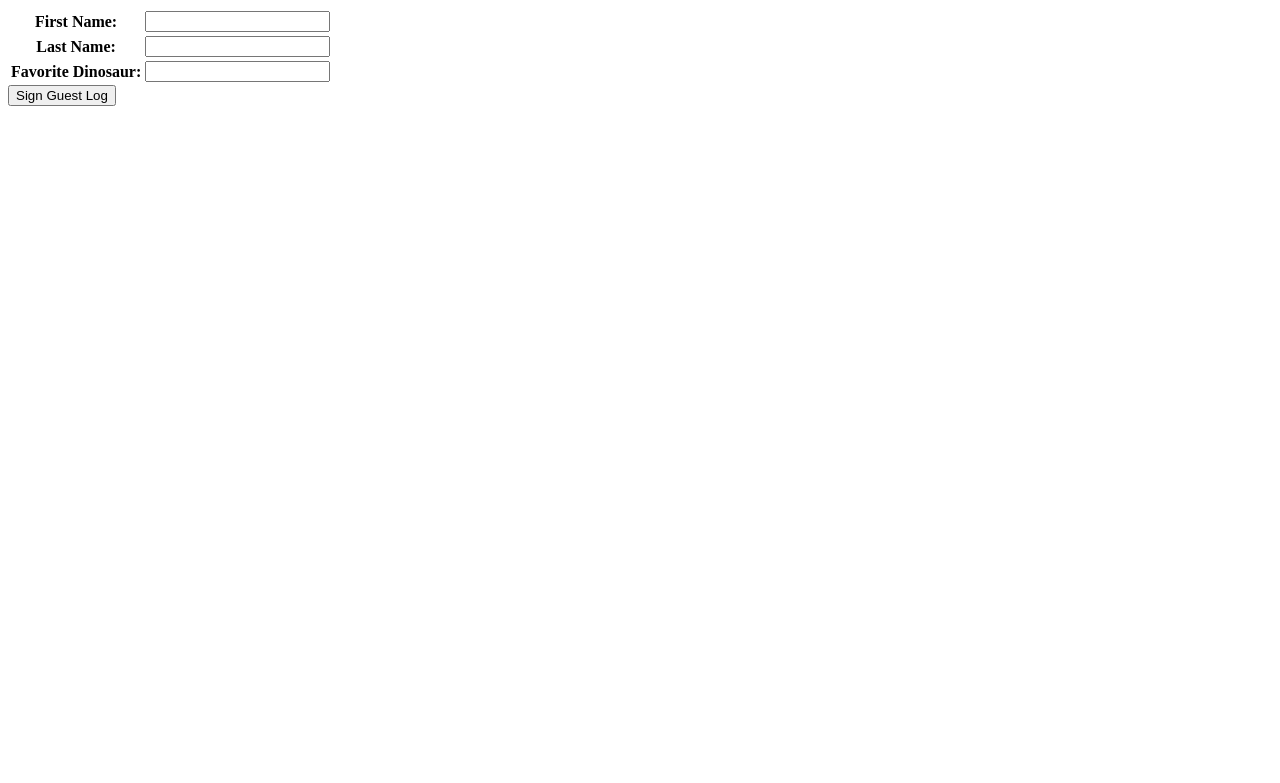
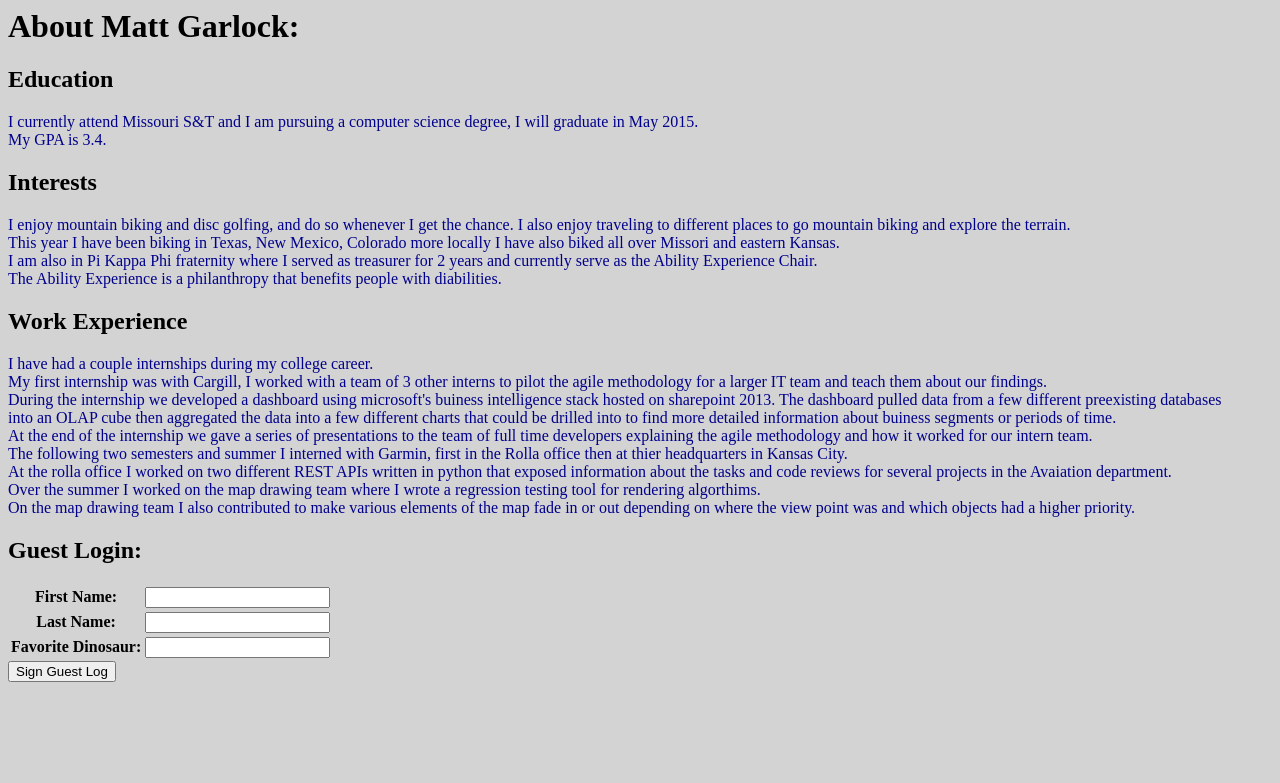
Before and after one commit to mgarlock/LumateDeveloperChallenge, a Django app: template guestBook/templates/guestBook/create_log.html in a window 1280 px wide. Shown: the top 783 px of the page. Run offline with Django 3.2, Linux system fonts and the light colour scheme; the template is opened without the code that fills it: values that come from a table or form of the project are taken from there, others are empty; parts of the project's set-up code (start-up, migrations or seed data) failed here and were passed over.

Commit message:
Added information about myself

```diff
--- a/guestBook/templates/guestBook/create_log.html
+++ b/guestBook/templates/guestBook/create_log.html
@@ -1,3 +1,49 @@
+<html>
+<head>
+<style>
+  body {background-color:lightgrey;}
+  h1   {color:black;}
+  h2   {color:black;}
+  p    {color:darkblue;}
+</style>
+</head>
+<body>
+  <h1>About Matt Garlock:</h1>
+  <h2>Education</h2>
+    <p>I currently attend Missouri S&T and I am pursuing a computer science
+    degree, I will graduate in May 2015.<br>  My GPA is 3.4.</p>
+  <h2>Interests</h2>
+    <p>I enjoy mountain biking and disc golfing, and do so whenever I get
+    the chance.  I also enjoy traveling to different places to go mountain
+    biking and explore the terrain.<br> This year I have been biking in Texas, New
+    Mexico, Colorado more locally I have also biked all over Missori and eastern Kansas.<br>  I am also
+    in Pi Kappa Phi fraternity where I served as treasurer for 2 years and
+    currently serve as the Ability Experience Chair.<br>  The Ability
+    Experience is a philanthropy that benefits people with diabilities.
+  <h2>Work Experience</h2>
+    <p>I have had a couple internships during my college career.<br>  My
+    first internship was with Cargill, I worked with a team of 3 other
+    interns to pilot the agile methodology for a larger IT team and teach
+    them about our findings.<br>  During the internship we developed a
+    dashboard using microsoft's buiness intelligence stack hosted on
+    sharepoint 2013.  The dashboard pulled data from a few different
+    preexisting databases<br> into an OLAP cube then aggregated the data into a
+    few different charts that could be drilled into to find more detailed
+    information about buiness segments or periods of time.<br>  At the end
+    of the internship we gave a series of presentations to the team of full
+    time developers explaining the agile methodology and how it worked for
+    our intern team.<br> The following two semesters and summer I interned
+    with Garmin, first in the Rolla office then at thier headquarters in
+    Kansas City.<br>  At the rolla office I worked on two different REST
+    APIs written in python that exposed information about the tasks and
+    code reviews for several projects in the Avaiation department.<br>  Over
+    the summer I worked on the map drawing team where I wrote a regression
+    testing tool for rendering algorthims.<br> On the map drawing team I also
+    contributed to make various elements of the map fade in or out depending
+    on where the view point was and which objects had a higher
+    priority.</p>
+    <p>
+  <h2>Guest Login:</h2>
 {% block content %}
 <form action="/" method="post">{% csrf_token %}
   <table>
@@ -6,3 +52,5 @@
   <input type="submit" name="submit" value="Sign Guest Log">
 </form>
 {% endblock %}
+</body>
+</html>
```
Also changed, not shown: guestBook/templates/guestBook/guestlog_list.html (+3 -4 lines).
